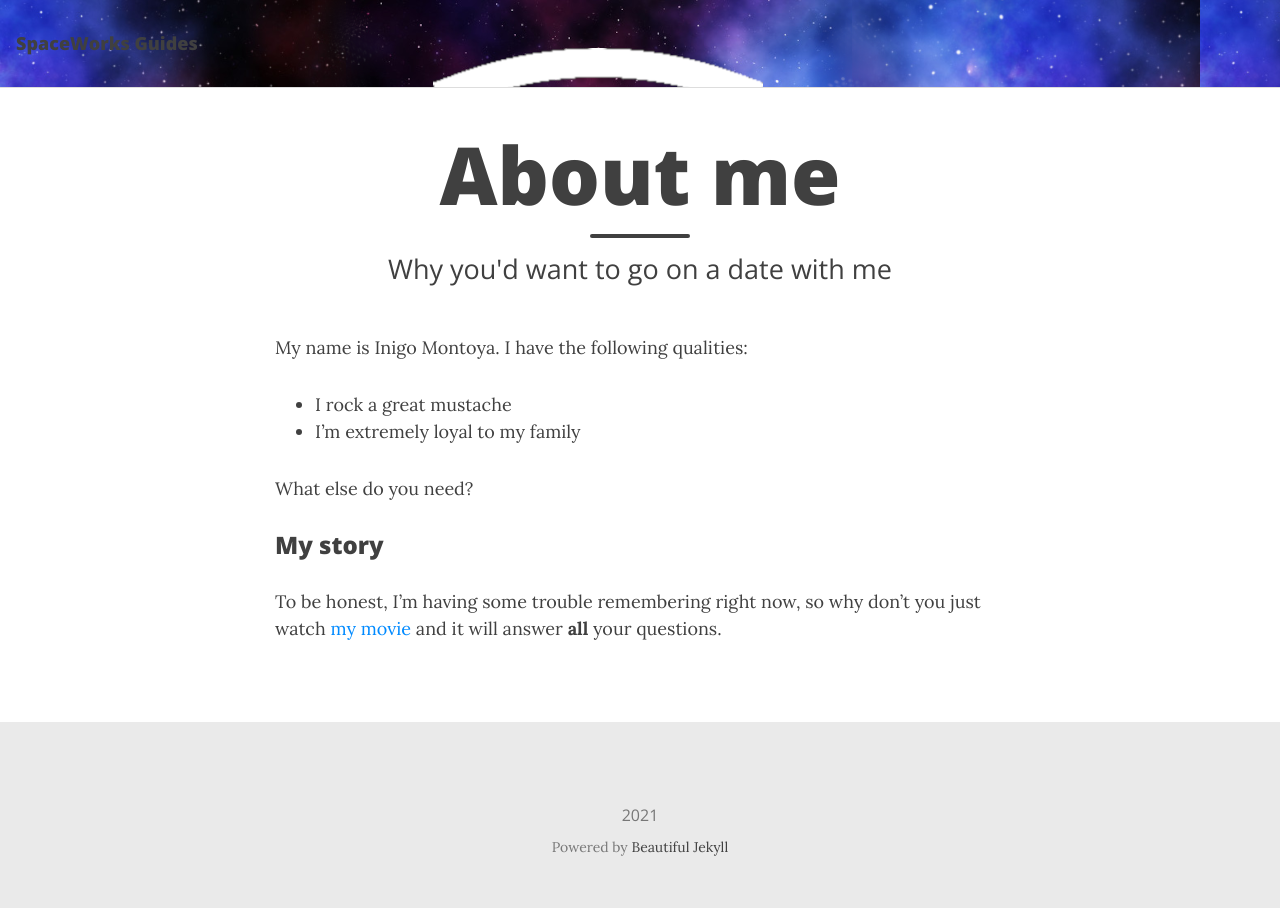
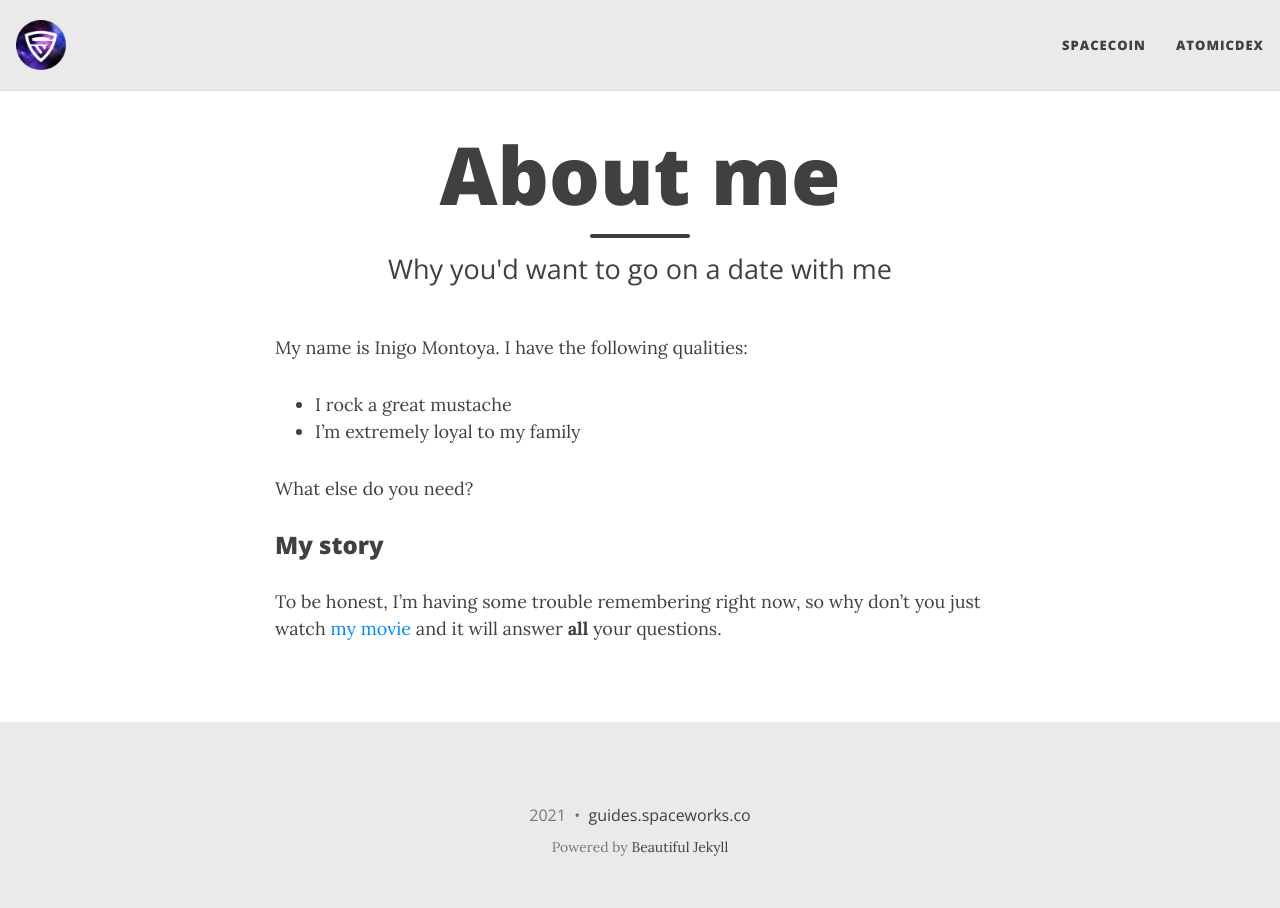
Before and after one commit to SpaceWorksCo/guides, a Jekyll site: the page built from aboutme.md, in a window 1280 px wide. Built offline with Jekyll 4.4.1, drawn with Linux system fonts in a browser that asks for light colours; nearby versions of some CDN libraries.

Commit message:
Update navbar.

```diff
--- a/_config.yml
+++ b/_config.yml
@@ -7,7 +7,11 @@ github:
 description-heading: false
 
 url: "https://guides.spaceworks.co"
+url-pretty: "guides.spaceworks.co"
 plugins:
   - jekyll-sitemap
 
-navbar-img: "/images/header.png"
+title-img: "/images/logo.png"
+navbar-links:
+  Spacecoin: "https://spacecoin.network"
+  AtomicDEX: "https://atomicdex.io"
--- a/index.html
+++ /dev/null
@@ -1,5 +0,0 @@
----
-layout: home
-title: My website
-subtitle: This is where I will tell my friends way too much about me
----
```
Also changed, not shown: images/logo.png (added).
